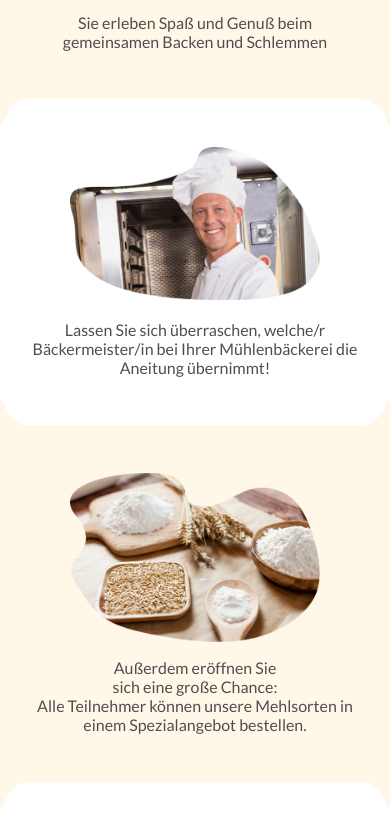
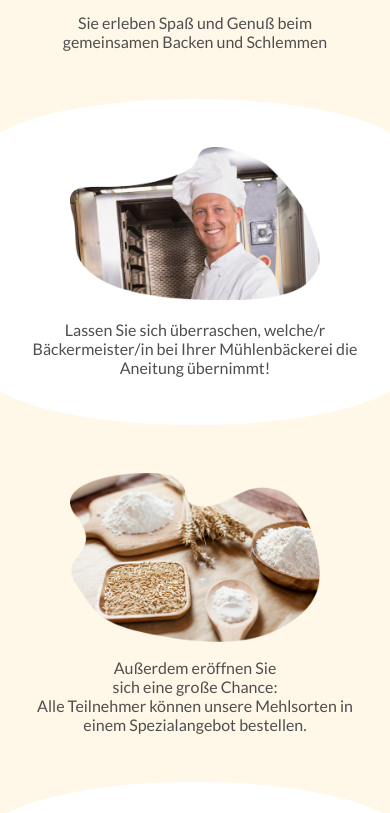
Before and after one commit to derstraeter/abschlusspruefung19, a plain HTML site: page index.html in a window 390 px wide. Shown: the part 849-1662 px from the top of the page. Drawn offline with nearby package versions, Linux system fonts and the light colour scheme.

Commit message:
Styles zurücksetzen weil dumm

```diff
--- a/styles.css
+++ b/styles.css
@@ -252,10 +252,10 @@
     padding: 3rem;
 		background: #fff;
 		width: 100%;
-    border-top-left-radius: 10% 40%;
-    border-top-right-radius: 10% 40%;
-    border-bottom-left-radius: 10% 40%;
-    border-bottom-right-radius: 10% 40%;
+    border-top-left-radius: 500px 40%;
+    border-top-right-radius: 500px 40%;
+    border-bottom-left-radius: 500px 40%;
+    border-bottom-right-radius: 500px 40%;
     margin: 3rem 0;
   }
 
```
